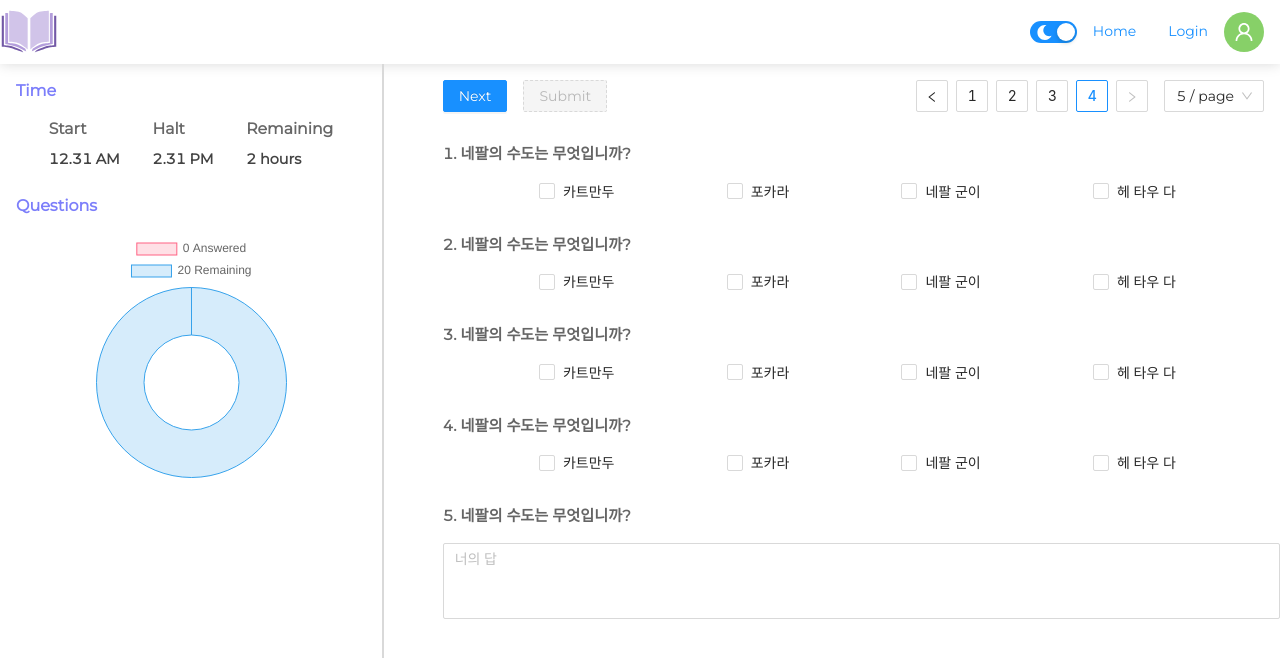
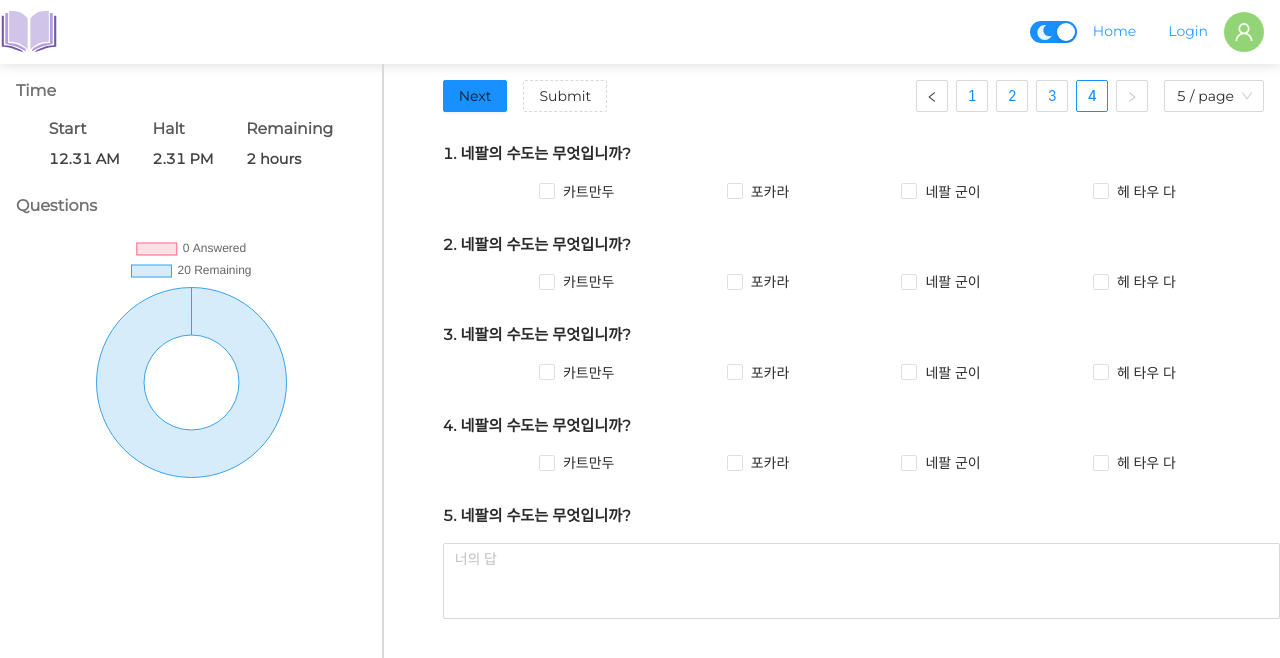
Before and after one commit to codedump00/online-exam-ui, a React (Create React App) app: page /exam in a window 1280 px wide. Shown: the top 658 px of the page. Built offline with nearby package versions, Linux system fonts and the light colour scheme.

Commit message:
made whole website dark mode friendly

```diff
--- a/src/components/navbar.tsx
+++ b/src/components/navbar.tsx
@@ -1,4 +1,4 @@
-import React, { ReactElement, useEffect } from 'react'
+import React, { ReactElement } from 'react'
 import { Button, Switch, Avatar, Popover } from 'antd'
 import { UserOutlined } from '@ant-design/icons';
 import { Link } from 'react-router-dom'
--- a/src/index.css
+++ b/src/index.css
@@ -35,6 +35,22 @@ body {
     color: var(--text);
 }
 
+h1,
+h2,
+h3,
+h4,
+span {
+    color: var(--text);
+    opacity: 0.9;
+    /* font-weight: bold; */
+}
+
+a,
+a > .ant-btn,
+a > .ant-btn-link > span {
+    color: #1890ff !important;
+}
+
 .layout {
     width: 100%;
 }
@@ -55,5 +71,35 @@ footer {
     font-weight: bold;
 }
 
+.ant-table-content,
+.ant-table-container,
+.ant-table-cell,
+.ant-pagination-item,
+.ant-card {
+    background-color: var(--card) !important;
+    color: var(--text) !important;
+    cursor: pointer;
+}
+
+.ant-card-head-title,
+.ant-typography {
+    color: var(--text) !important;
+}
+
+.ant-pagination-disabled,
+.ant-btn-dashed[disabled],
+.ant-select-selector,
+.ant-select-selector,
+.ant-pagination-item-link,
+.exam__answers__holder > .ant-input {
+    /* opacity: 0.5; */
+    background-color: var(--card) !important;
+}
+
+.ant-table tbody > tr.ant-table-row:hover > td {
+    opacity: 0.5;
+    background: var(--card);
+}
+
 @media only screen and (max-width: 450px) {
 }
--- a/src/views/admin/components/sideBar.tsx
+++ b/src/views/admin/components/sideBar.tsx
@@ -70,13 +70,13 @@ export default function AdminSideBar({ handlers }: Props) {
         theme={isLight ? 'light' : "dark"}
         inlineCollapsed={isCollapsed}
       >
-        <Menu.Item key="0" disabled>
+        {/* <Menu.Item key="0" disabled>
           {
             isCollapsed ? <MenuUnfoldOutlined onClick={toggleCollapsed} /> :
               <MenuFoldOutlined onClick={toggleCollapsed} />
           }
           <span>Toggle Menu</span>
-        </Menu.Item>
+        </Menu.Item> */}
         <Menu.Item key="overview" onClick={() => handleClick('overview')}>
           <PieChartOutlined />
           <span>Overview</span>
--- a/src/views/admin/components/userTable.tsx
+++ b/src/views/admin/components/userTable.tsx
@@ -10,7 +10,7 @@ interface Props {
 
 }
 
-export default function UserTable({ }: Props): ReactElement {
+export default function UserTable(): ReactElement {
   const dataSource = [
     {
       key: '1',
@@ -66,5 +66,5 @@ export default function UserTable({ }: Props): ReactElement {
     },
   ];
 
-  return <Table dataSource={dataSource} columns={columns} />
+  return <Table dataSource={dataSource} columns={columns} className="cards" />
 }
--- a/src/views/exam/exam.css
+++ b/src/views/exam/exam.css
@@ -80,7 +80,7 @@
 }
 
 .side__titles {
-    color: var(--main-blue) !important;
+    /* color: var(--main-blue) !important; */
     opacity: 0.6;
     margin-top: 1rem;
     font-size: 1rem !important;
@@ -97,8 +97,8 @@
 }
 
 .exam__q__title {
-    color: var(--dark-grey) !important;
-    opacity: 0.65;
+    color: var(--text) !important;
+    /* opacity: 0.65; */
     font-size: 0.95rem !important;
     margin-bottom: 1rem !important;
 }
```
